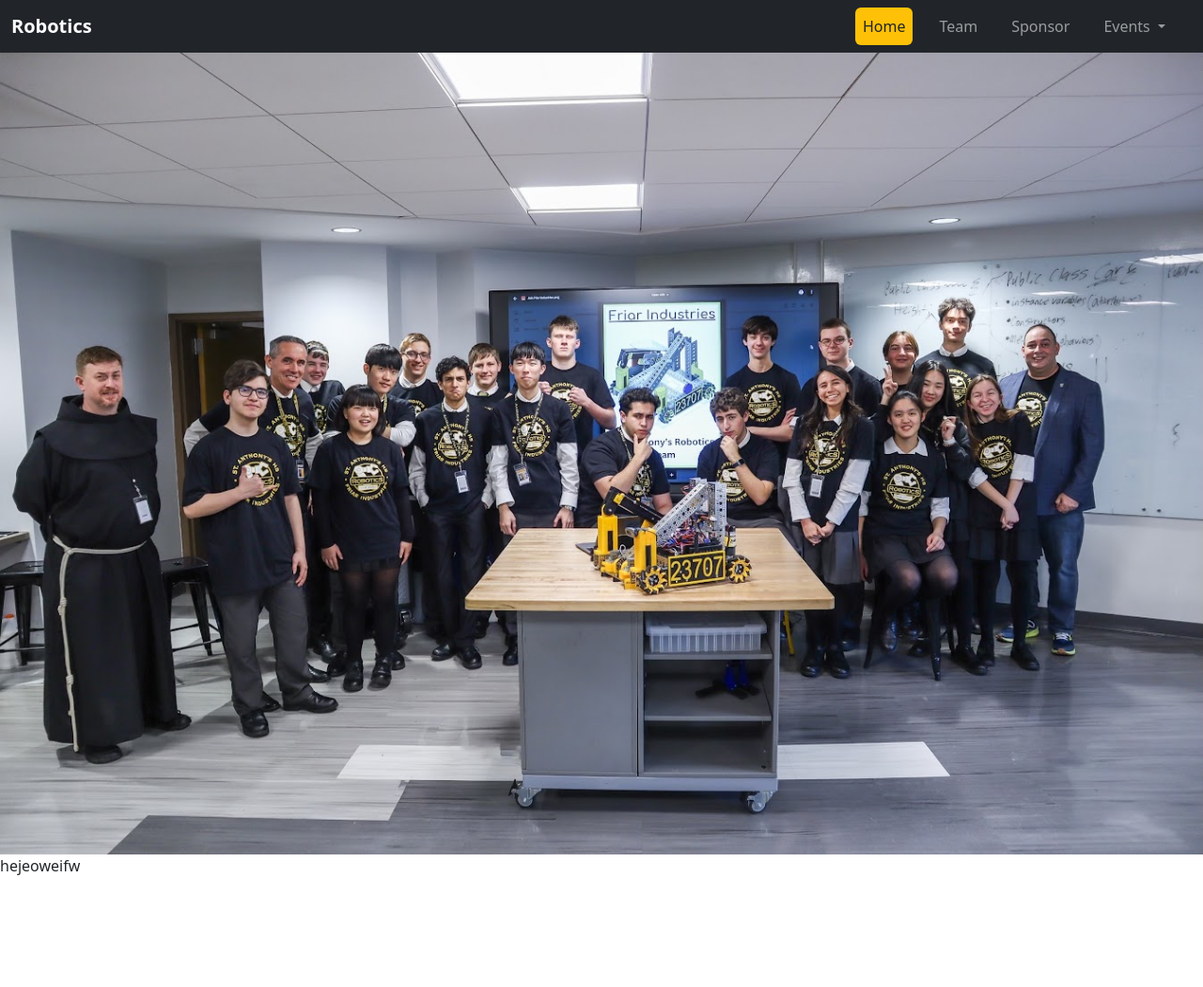
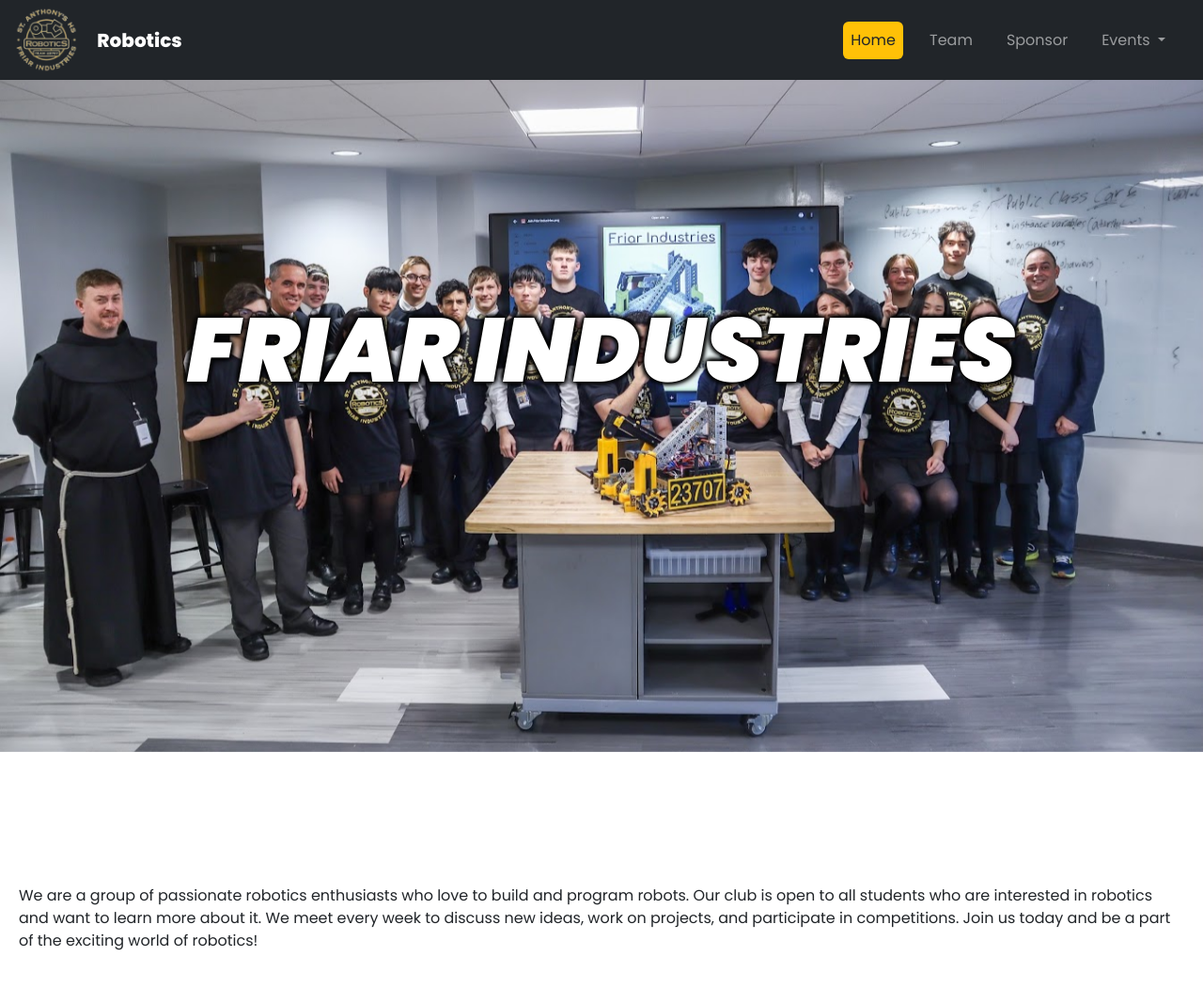
Before and after one commit to Friars23707/Website_V3, a plain HTML site: page index.html in a window 1280 px wide. Shown: the whole page at 94% size. Before the commit the page ends 949 px from the top, so only its background shows below. Drawn offline with nearby package versions, Linux system fonts and the light colour scheme.

Commit message:
parallax fixed

```diff
--- a/index.html
+++ b/index.html
@@ -11,9 +11,10 @@
 </head>
 <body>
 
-    <nav class="navbar navbar-expand-lg navbar-dark bg-dark gap-10">
+    <nav class="navbar navbar-expand-lg navbar-dark bg-dark gap-10 p-0">
         <div class="container-fluid">
             <!-- Left-aligned "Robotics" brand -->
+            <img class="navbar-brand pull-left" id="nav-logo" src="./images/logo.png" alt="">
             <a class="navbar-brand" href="#">Robotics</a>
 
             <!-- Links for Home, Team, and Sponsor -->
@@ -25,7 +26,7 @@
                     <a class="nav-link" href="#">Team</a>
                 </li>
                 <li class="nav-item">
-                    <a class="nav-link" href="#">Sponsor</a>
+                    <a class="nav-link" href="./sponsors/">Sponsor</a>
                 </li>
                 <li class="nav-item">
 
@@ -50,11 +51,12 @@
     </nav>
 
     <div class="parallax-slider">
-        <img src="./images/robotics.jpg" alt="Parallax Slider">
+        <img class="parallax" src="./images/robotics.jpg" alt="Parallax Slider">
+        <h1>FRIAR INDUSTRIES</h1>
     </div>
 
     <div class="content">
-        <p>hejeoweifw</p>
+        <p>We are a group of passionate robotics enthusiasts who love to build and program robots. Our club is open to all students who are interested in robotics and want to learn more about it. We meet every week to discuss new ideas, work on projects, and participate in competitions. Join us today and be a part of the exciting world of robotics!</p>
     </div>
 
 </body>
--- a/superstyle.css
+++ b/superstyle.css
@@ -1,3 +1,18 @@
+@import url('https://fonts.googleapis.com/css2?family=Poppins:ital,wght@0,400;0,500;0,600;0,800;0,900;1,900&display=swap');
+
+body {
+    font-family: "Poppins", sans-serif;
+}
+
+/* Hide scrollbar for Chrome, Safari, Edge, and Opera */
+body::-webkit-scrollbar {
+    display: none;
+}
+
+#nav-logo {
+    width: 6% !important;
+}
+
 /* Custom styles for the navbar */
 .navbar-dark {
     background-color: #343a40;
@@ -28,21 +43,40 @@
 }
 
 /*Parralax BG*/
-.parallax-slider {
-    background-attachment: fixed;
-    background-position: center;
-    background-repeat: no-repeat;
-    background-size: cover;
+.parallax-slider img {
+    position: fixed;
+    top: 0;
+    left: 0;
+    width: 100%;
+    height: 100%;
+    object-fit: cover;
+    object-position: center;
+    z-index: -1;
 }
 
-.parallax-slider img {
-    width: 100%;
-    background-attachment: fixed !important;
-    background-position: center;
-    background-size: cover;
+.parallax-slider h1 {
+    font-family: "Poppins", sans-serif;
+    font-weight: 800;
+    font-size: 6em !important;
+    font-style: italic;
+    color: white;
+    text-shadow: 2px 2px 5px black,
+    -2px 2px 5px black,
+    -2px -2px 5px black,
+    2px -2px 5px black;
+    transform: translateY(200%);
+    font-size: 200%;
+    align-self: center;
+    align-content: center;
+    text-align: center;
+    animation: fadeIn 1s ease-in-out forwards;
 }
 
 .content {
+    margin-top: 90vh;
+    position: relative;
+    z-index: 5;
+    padding: 20px;
     background-color: white;
-    position: absolute;
+    height: 100vh;
 }
```
Also changed, not shown: script.js (added, +7 -0 lines).
